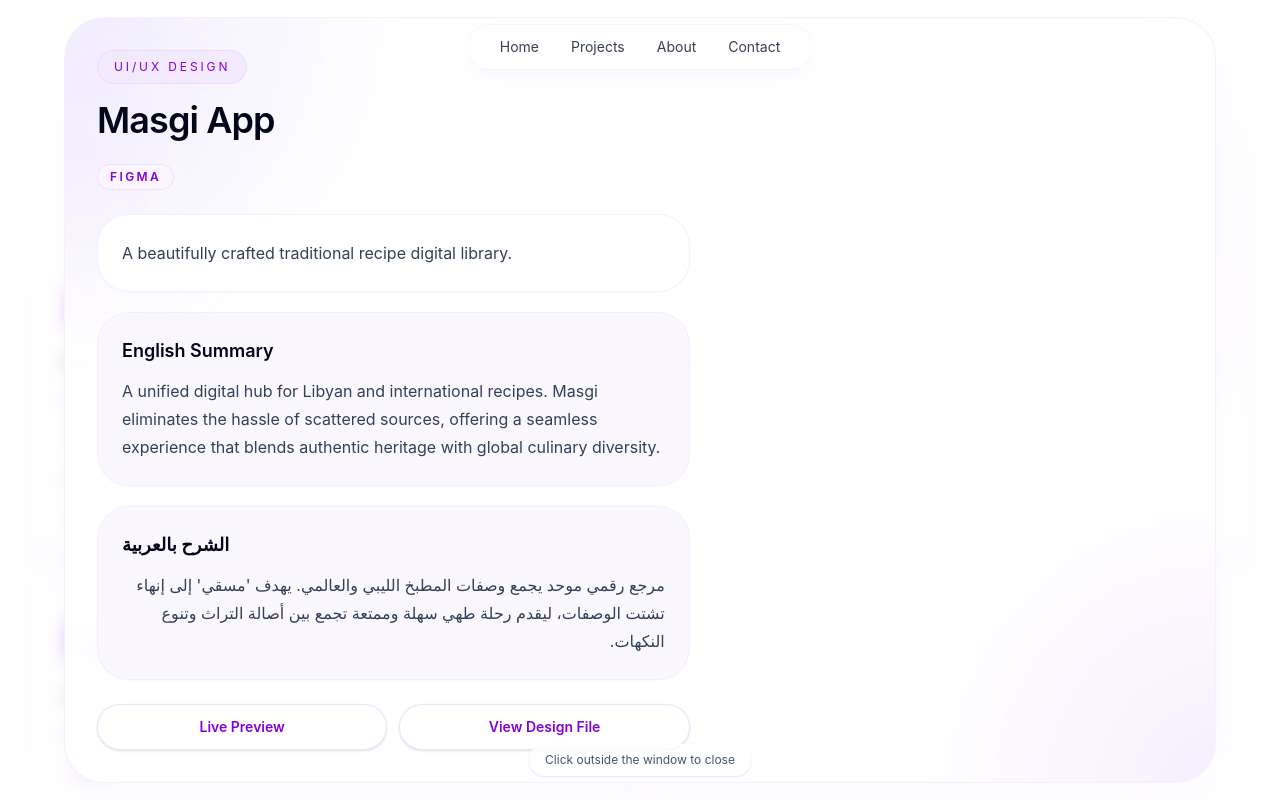
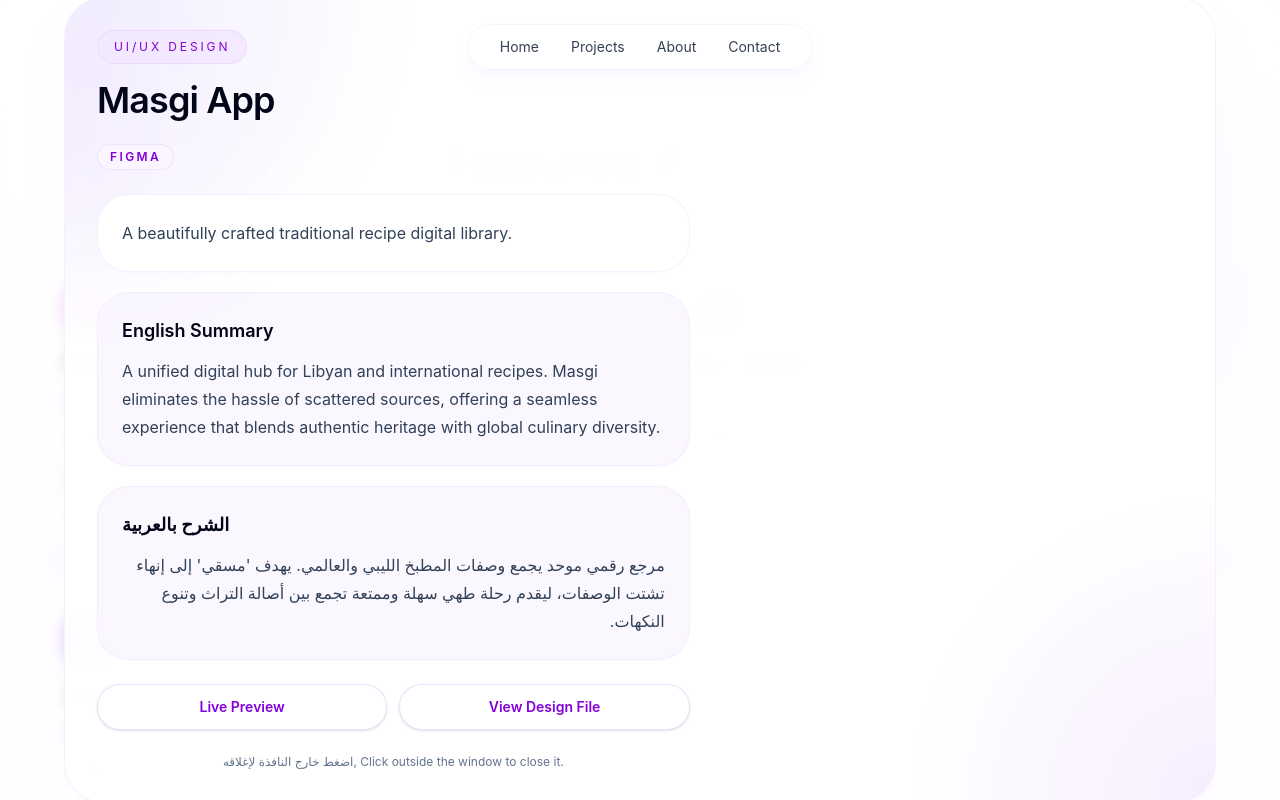
Before and after one commit to Shahd1982001/My-Portfolio, a React (Vite) app: page / in a window 1280 px wide. Both pictures are taken after a click on the element 328 px from the left and 1758 px from the top of the page. Shown: the part 1358-2158 px from the top of the page. Built offline with nearby package versions, Linux system fonts and the light colour scheme.

Commit message:
Update projects data

```diff
--- a/src/app/components/ProjectDetailsModal.tsx
+++ b/src/app/components/ProjectDetailsModal.tsx
@@ -40,9 +40,6 @@ export function ProjectDetailsModal({ isOpen, project, onClose }: ProjectDetails
             className="fixed inset-0 z-50 flex items-center justify-center p-4 overflow-y-auto"
             onClick={onClose}
           >
-            <p className="pointer-events-none absolute bottom-6 left-1/2 z-40 -translate-x-1/2 rounded-full bg-white/80 px-4 py-2 text-xs text-slate-600 shadow-sm shadow-slate-200">
-              Click outside the window to close
-            </p>
             <motion.div
               onClick={(event) => event.stopPropagation()}
               className="relative w-full max-w-6xl overflow-hidden rounded-[2.5rem] border border-purple-100/70 bg-white/95 shadow-2xl shadow-purple-100/30"
@@ -107,6 +104,7 @@ export function ProjectDetailsModal({ isOpen, project, onClose }: ProjectDetails
                   </div>
 
                   {(project.prototypeLink || project.designFileLink) ? (
+                    <>
                       <div className="grid gap-3 sm:grid-cols-2">
                         {project.prototypeLink ? (
                           <a
@@ -130,6 +128,10 @@ export function ProjectDetailsModal({ isOpen, project, onClose }: ProjectDetails
                           </a>
                         ) : null}
                       </div>
+                      <p className="mt-3 text-center text-xs text-slate-500">
+                        اضغط خارج النافذة لإغلاقه, Click outside the window to close it.
+                      </p>
+                    </>
                   ) : null}
                 </div>
               </div>
```
Lines whose indentation alone changed are shown as unchanged.
